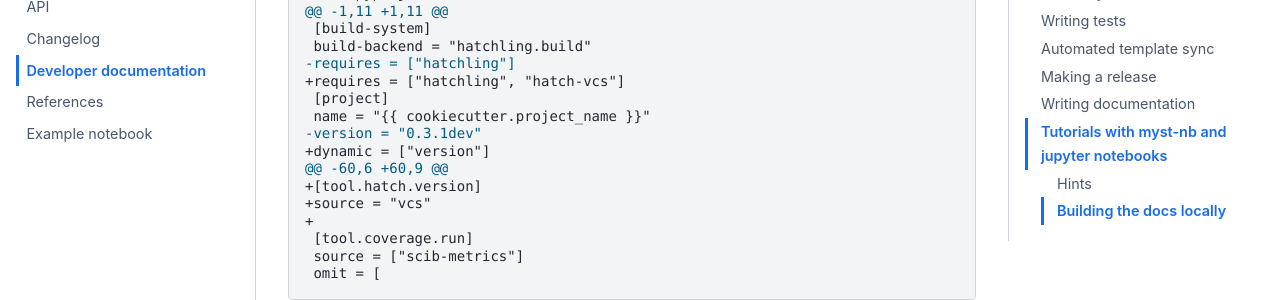
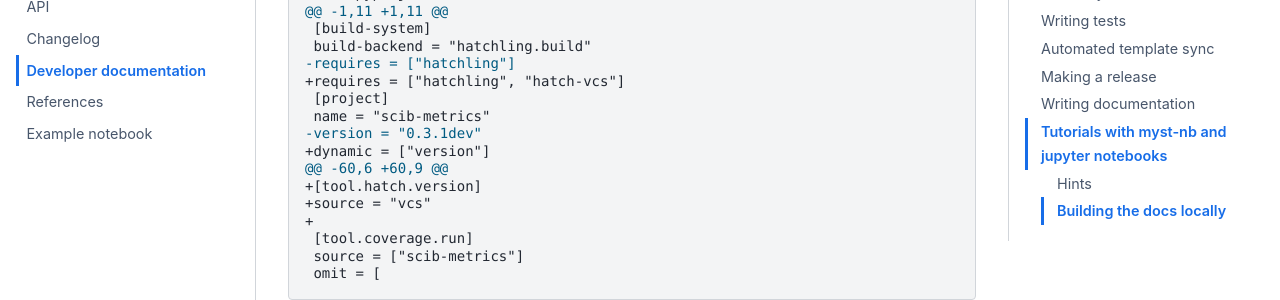
Before and after one commit to YosefLab/scib-metrics, a Sphinx documentation site: the page built from docs/developer_docs.md, in a window 1280 px wide and 900 px high, scrolled down 3940 px. Shown: the part 152-452 px from the top of the window. Built offline with Sphinx 7.4.7 and the Sphinx Book theme 1.1.4, drawn with Linux system fonts in a browser that asks for light colours; the version number is read from the project's files by our own code.

Commit message:
Update docs/developer_docs.md

```diff
--- a/docs/developer_docs.md
+++ b/docs/developer_docs.md
@@ -159,7 +159,7 @@ In `pyproject.toml` add the following changes, and you are good to go!
 -requires = ["hatchling"]
 +requires = ["hatchling", "hatch-vcs"]
  [project]
- name = "{{ cookiecutter.project_name }}"
+ name = "scib-metrics"
 -version = "0.3.1dev"
 +dynamic = ["version"]
 @@ -60,6 +60,9 @@
```
